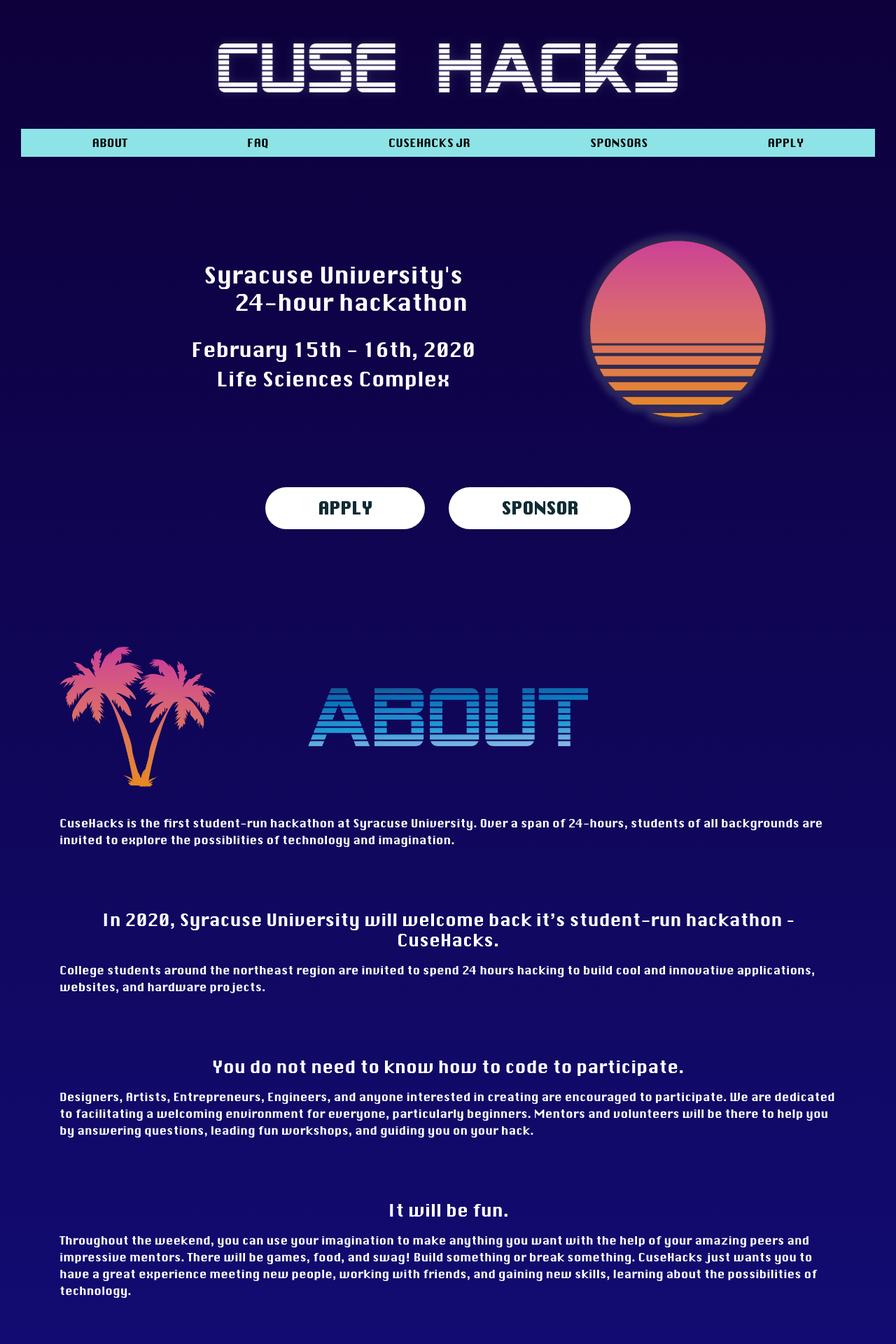
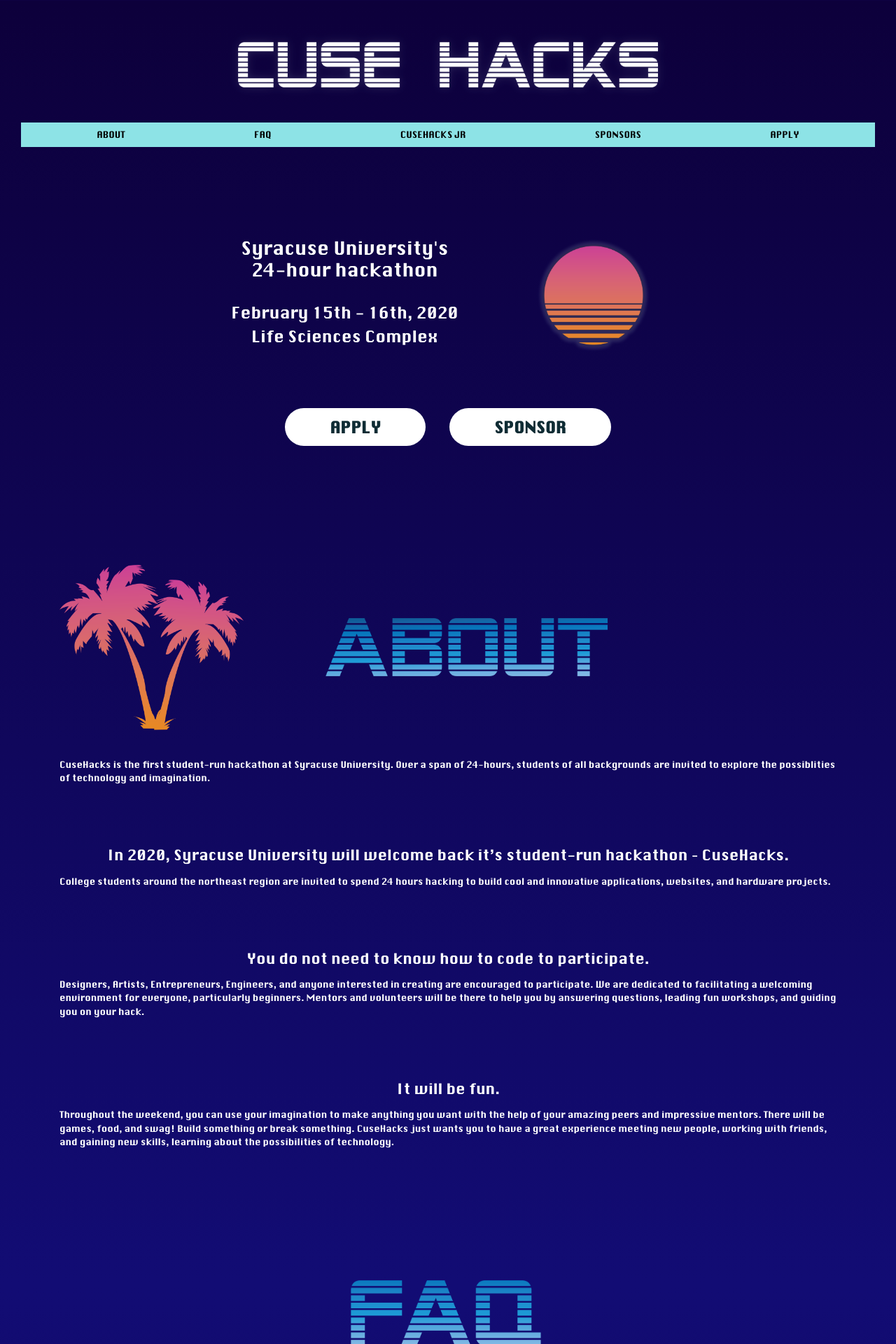
Before and after one commit to innovateorange/cusehacks, a Jekyll site: the page built from index.html, in a window 1280 px wide. Shown: the top 1920 px of the page at 70% size. Built offline with Jekyll 4.4.1, drawn with Linux system fonts in a browser that asks for light colours; nearby versions of some CDN libraries; some of the changed text lies outside the part shown.

Commit message:
fix for mobile site

```diff
--- a/_config.yml
+++ b/_config.yml
@@ -34,7 +34,7 @@
 event:
   name:        "CuseHacks"
   # Spacing intentional
-  description: "Syracuse University's &nbsp;&nbsp; 24-hour hackathon"
+  description: "Syracuse University's 24-hour hackathon"
   date:        "February 15th - 16th"
   year:        "2020"
   location:    "Life Sciences Complex"
@@ -159,7 +159,7 @@
       [find it here](https://static.mlh.io/docs/mlh-code-of-conduct.pdf){:target="_blank"}.
   - question: "What is CuseHacks Jr?"
     answer: >
-      CuseHacks Jr is our mini-hackathon for minors. Stay tuned for more information and the application!.
+      CuseHacks Jr is our mini-hackathon for minors. Stay tuned for more information and the application!
     id: "sub-section-jr"
 
 # Sponsor Information: Thank you message, interest message, and company information
@@ -169,7 +169,7 @@
   thank_you: >
     Thank you to the Department of Electrical Engineering and Computer Science, David G. Edelstein, and
     our other sponsors for collaborating with us.
-  # This doesn't work
+  # This doesn't work, implemented manually in index
   # message: >
     # Interested in sponsoring us? Check out our sponsorship package
     # [here](/assets/CuseHacks2019_Sponsorship_Package.pdf){:target="_blank"}
--- a/_includes/hero.html
+++ b/_includes/hero.html
@@ -13,10 +13,7 @@
       {% endfor %}
     </div>
   </nav>
-  <br>
-  <br>
-  <br>
-  <br>
+
   <div class="text-center">
     <div class="row justify-content-md-center align-items-center">
       <div class="col col-lg-4">
@@ -25,9 +22,8 @@
         <h3 rel="date">{{ site.event.date }}, {{ site.event.year }}</h3>
         <h3 rel="location">{{ site.event.location }}</h3>
       </div>
-      <div class="col col-lg-1"></div>
       <div class="col col-lg-2">
-        <img rel=sun src="{{ site.image.sun }}" alt="" height=300px>
+        <img rel=sun src="{{ site.image.sun }}" alt="" class="sun">
       </div>
     </div>
     <br>
--- a/_layouts/default.html
+++ b/_layouts/default.html
@@ -20,7 +20,7 @@
         {% endfor %}
         <br>
         <br>
-        <h5>{{ site.event.year }} {{ site.event.name }}  <img src="{{ site.image.slice }}" alt="" height=15px></h5>
+        <h5>{{ site.event.year }} {{ site.event.name }}  <img src="{{ site.image.slice }}" alt="" width=2%></h5>
       </div>
     </section>
 
--- a/css/original.css
+++ b/css/original.css
@@ -15,6 +15,26 @@
 section {
   overflow-x:hidden;
   color: white;
+}
+
+h2 {
+  font-size: 2vw;
+}
+
+h3 {
+  font-size: 1.75vw;
+}
+
+h4 {
+  font-size: 1.6vw;
+}
+
+h5 {
+  font-size: 1.25vw;
+}
+
+p {
+  font-size: 1vw;
 }
 
 .center {
@@ -59,12 +79,22 @@
 .hero nav {
   margin-left: 30px;
   margin-right: 30px;
+  font-size: 1vw;
+  margin-bottom: 10%;
+}
+
+.navbar-nav {
+  flex-direction: row;
 }
 
 .header {
-  width: 700px;
+  width: 50%;
   padding-top: 40px;
   padding-bottom: 30px;
+}
+
+.hero .col {
+  padding-right: 7%;
 }
 
 .hero .buttons {
@@ -76,9 +106,9 @@
   border-radius: 30px;
   color: #0F2C34;
   display: inline;
-  font-size: 24px;
+  font-size: 1.75vw;
   font-weight: 700;
-  padding: 15px 75px;
+  padding: 1% 5%;
   margin: 15px 15px;
   text-decoration: none;
   text-transform: uppercase;
@@ -91,6 +121,11 @@
   transition: all 0.2s ease;
 }
 
+.sun {
+  width: 150%;
+  height: 150%;
+}
+
 /*
  * About Section
  */
@@ -99,11 +134,15 @@
   padding: 40px 0;
 }
 
-.about-header{
-  width: 400px;
+.about-header {
+  width: 115%;
   padding: 50px 0;
 }
 
+.trees {
+  width: 75%
+  /*200px*/
+}
 /*
  * FAQ Section
  */
@@ -114,8 +153,8 @@
   position: relative;
 }
 
-.faq-header{
-  width: 300px;
+.faq-header {
+  width: 25%;
   padding: 20px 0;
 }
 
@@ -128,13 +167,18 @@
   position: relative;
 }
 
-.sponsor .sponsor_logos{
+.sponsor .sponsor_logos {
   padding: 40px 0;
 }
 
-.sponsor-header{
-  width: 500px;
-  padding: 50px 0;
+.sponsor-header {
+  width: 150%;
+  padding: 50px 30px;
+}
+
+.mountains {
+  width: 100%
+  /*125px*/
 }
 
 .rounded {
@@ -146,22 +190,22 @@
   width: 300px;
 }
 
-.long_gold_sponsor{
+.long_gold_sponsor {
   padding: 20px 20px;
   max-width: 400px;
 }
 
-.gold_sponsor{
+.gold_sponsor {
   padding: 20px 20px;
   max-width: 250px;
 }
 
-.silver_sponsor{
+.silver_sponsor {
   padding: 15px 15px;
   max-width: 200px;
 }
 
-.bronze_sponsor{
+.bronze_sponsor {
   padding: 15px 15px;
   max-width: 150px;
 }
@@ -191,8 +235,8 @@
   position: relative;
 }
 
-.sign-up-header{
-  width: 450px;
+.sign-up-header {
+  width: 40%;
   padding: 50px 0;
 }
 
@@ -223,3 +267,7 @@
 .social_icon {
   color: rgb(179, 24, 145);
 }
+
+.fa-2x {
+  font-size: 2vw;
+}
--- a/index.html
+++ b/index.html
@@ -8,7 +8,7 @@
   <div class="container">
     <div class="row align-items-center">
       <div class="col">
-        <img rel=trees src="{{ site.image.palm_trees }}" alt="" height=200px>
+        <img rel=trees src="{{ site.image.palm_trees }}" alt="" class="trees">
       </div>
       <div class="col">
         <img rel=about src="{{ site.image.about }}" alt="About" class="about-header">
@@ -47,7 +47,7 @@
   <div class="container">
     <div class="row align-items-center">
       <div class="col">
-        <img rel=mountains src="{{ site.image.mountains }}" alt="" height=125px>
+        <img rel=mountains src="{{ site.image.mountains }}" alt="" class="mountains">
       </div>
       <div class="col">
         <img rel=sponsors src="{{ site.image.sponsors }}" alt="Sponsors" class="sponsor-header">
```
Also changed, not shown: success.html (deleted, +0 -21 lines).
